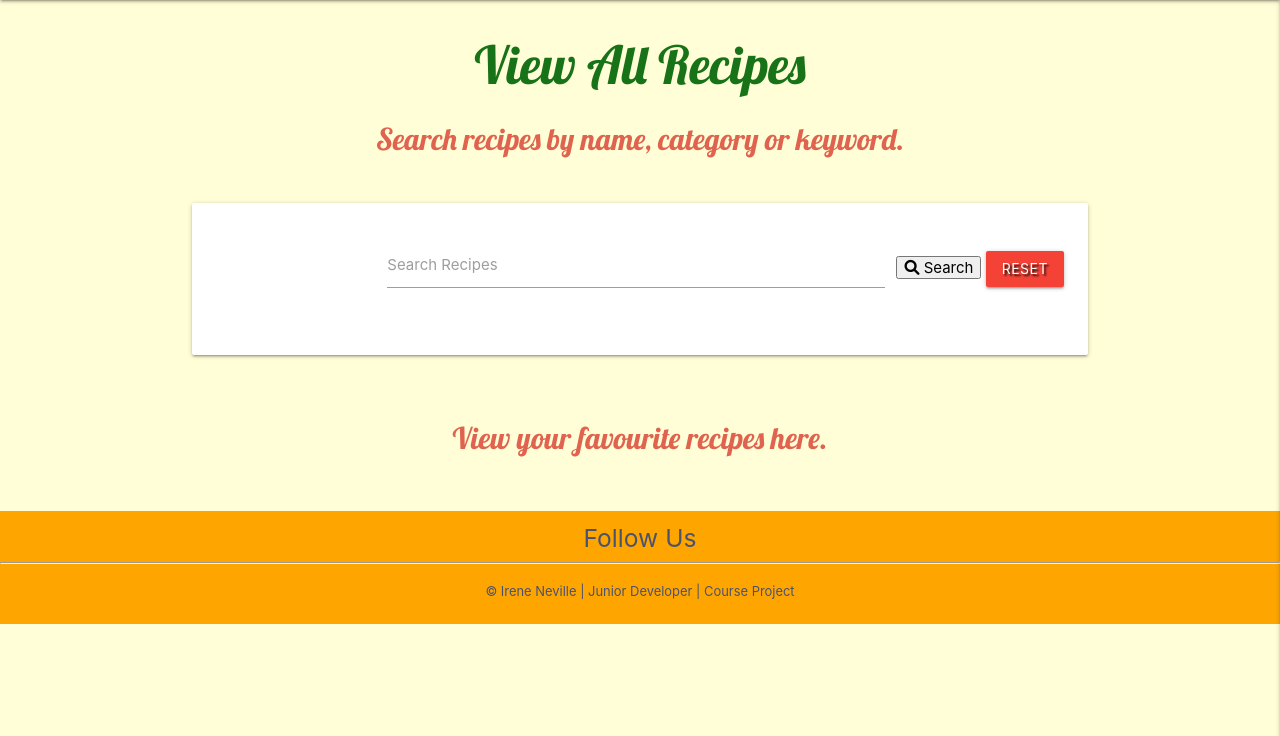
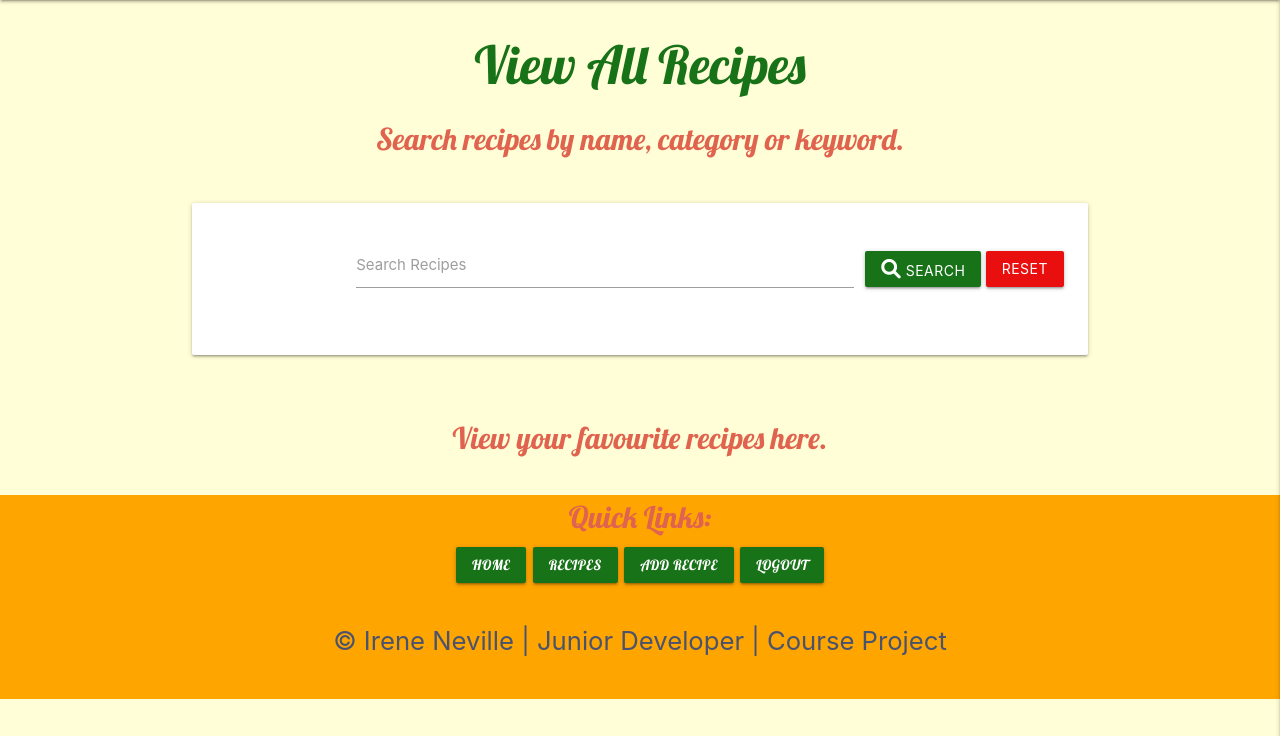
Before and after one commit to irenenev24/Winter_Warmer_Recipe_Collection, a Flask app: page /recipes in a window 1280 px wide. Shown: the part 64-800 px from the top of the page. Run offline with Flask 2, Linux system fonts and the light colour scheme; data that the repository does not hold is empty; some libraries are stand-ins or nearby versions.

Commit message:
Added css elements across all pages. Edited edit_recipe form and changed layout of view_recipe page

```diff
--- a/app.py
+++ b/app.py
@@ -88,7 +88,7 @@ def profile(username):
         {"username": session["user"]})["username"]
 
     if session["user"]:
-        return render_template("profile.html", username=username)
+        return render_template("profile.html", username=username, recipe=recipes)
 
     return redirect(url_for("login"))
 
@@ -116,6 +116,7 @@ def add_recipe():
             "recipe_method": request.form.get("recipe_method"),
             "created_by": session["user"]
         }
+        # To create recipe
         mongo.db.recipes.insert_one(recipe)
         # Message shows when recipe is sucessfully added.
         flash("Recipe Successfully Added, Thank You")
--- a/static/css/style.css
+++ b/static/css/style.css
@@ -176,3 +176,8 @@ footer {
 footer h5{
   padding-top: 14px;
 }
+.footer-heading {
+  font-size: 1.5em;
+  font-family: "Lobster", sans-serif;
+  color:rgb(24, 114, 24);
+}
--- a/templates/add_recipe.html
+++ b/templates/add_recipe.html
@@ -50,8 +50,6 @@
                 <textarea type="text" id="recipe_method" name="recipe_method"
                 maxlength="1000" rows="5" cols="50" placeholder="Please add cooking method here" required></textarea>
             </div>
-            <!--Created by-->
-
             <!--Submit Button-->
             <button type="submit" class="btn login" id="sendMessageButton">Submit Recipe</button>
             <!--Cancel Button-->
--- a/templates/base.html
+++ b/templates/base.html
@@ -42,6 +42,7 @@
             <!-- Mobile Side NavBar -->
           <ul class="sidenav" id="mobile-demo">
               {% if session.user %}
+              <li><a href="{{ url_for('home') }}">Home</a></li>
                 <li><a href="{{ url_for('profile', username=session['user']) }}">Profile</a></li>
                     {% if session.user|lower == "admin"|lower %}
                       <li><a href="{{ url_for('get_categories') }}">Catergories</a></li>
@@ -71,12 +72,15 @@
     {% endblock%}
   </main>
   <footer class="container-fluid footer-bg center-align">
-    <div class="social-links">
-      <h5 class="footer-heading">Follow Us</h5>
-    </div>
-    <hr>
       <div class="footer-copyright text-center">
-        <h6 class="footer-legal"><p><small>© Irene Neville | Junior Developer | Course Project</small></p></footer></h6>
+        <div class="row s12 links home-sub-title">
+          Quick Links: <br>
+            <a class="btn login" href="{{ url_for('home') }}">Home</a>
+            <a class="btn login" href="{{ url_for('recipes') }}">Recipes</a>
+            <a class="btn login" href="{{ url_for('add_recipe') }}">Add Recipe</a>
+            <a class="btn login" href="{{ url_for('logout') }}">Logout</a>
+          </div>
+        <h4 class="footer-legal"><p><small>© Irene Neville | Junior Developer | Course Project</small></p></footer></h4>
       </div>
 </footer>
    <!--for jQuery for Materialize-->
--- a/templates/recipes.html
+++ b/templates/recipes.html
@@ -13,10 +13,11 @@
                     <label for="query">Search Recipes</label>
                 </div>
                 <div class="c0l s12 m4">
-                    <button type="submit">
+                    <button type="submit" class="btn btn-med login" href="{{ url_for('recipes') }}">
                         <i class="fas fa-search"></i> Search
                     </button>
-                    <a href="{{ url_for('recipes') }}" class="red btn text-shadow">Reset</a>
+                    <button type="submit" class="btn btn-med btn-cancel"> Reset
+                    </button>
                 </div>
             </div>
         </form>
@@ -36,7 +37,7 @@
                 <p>{{ recipe.recipe_description }}</p>
                 </div>
                 <div class="card-action center-align">
-                <a href="{{url_for('view_recipe', recipe_id=recipe._id)}}">View Recipe</a>
+                <a href="{{url_for('view_recipe', recipe_id=recipe._id)}}" class="btn btn-large login">View Recipe</a>
                 </div>
             </div>
             </div>
```
Also changed, not shown: templates/edit_recipe.html (+9 -6 lines), templates/profile.html (+6 -2 lines), templates/view_recipe.html (+11 -15 lines).
